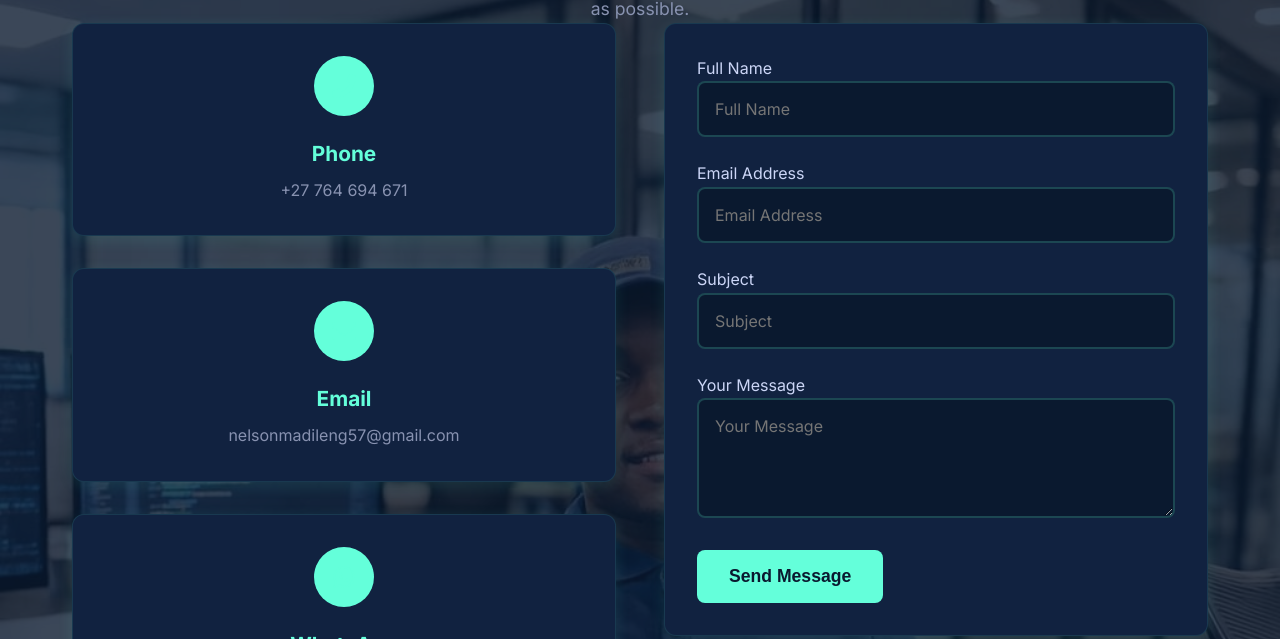
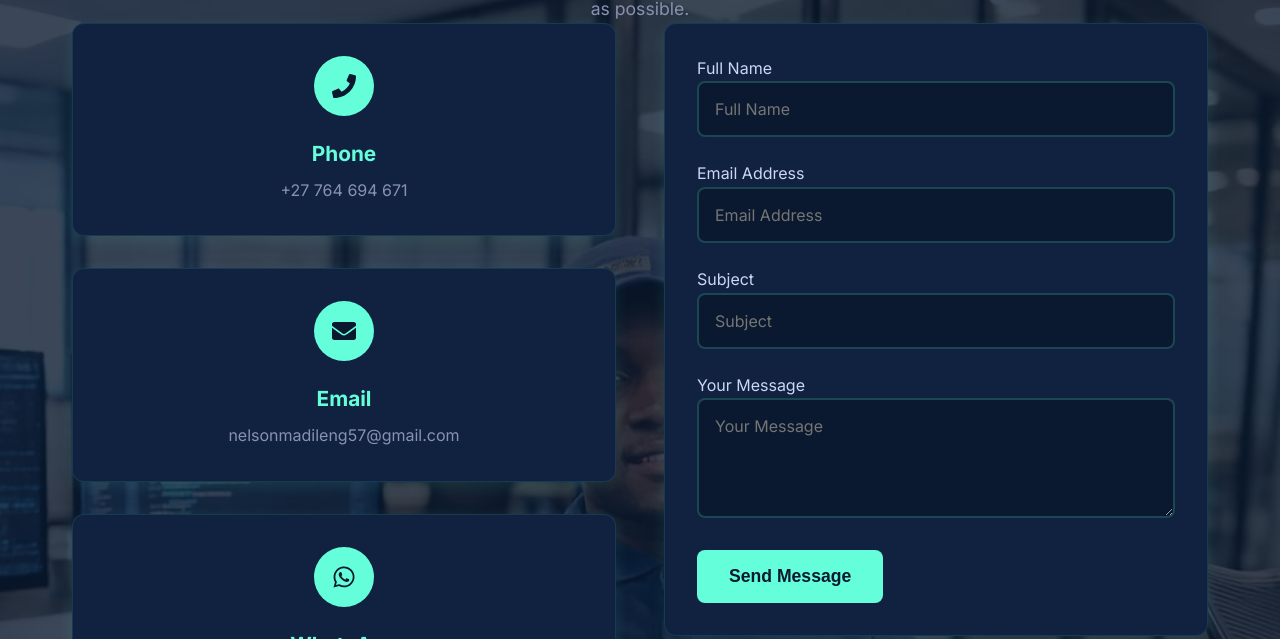
Before and after one commit to MRNMT/MRNMT_Portfolio, a React (Vite) app: page /contact in a window 1280 px wide. Shown: the part 262-901 px from the top of the page. Built offline with nearby package versions, Linux system fonts and the light colour scheme.

Commit message:
fix: updated contact icons for better visibility

```diff
--- a/src/pages/Contact.jsx
+++ b/src/pages/Contact.jsx
@@ -34,21 +34,21 @@ const Contact = () => {
           <div className="contact-info">
             <div className="contact-card">
               <div className="contact-icon">
-                <FaPhone style={{ fontSize: '1.5rem', color: 'var(--accent)' }} />
+                <FaPhone />
               </div>
               <h3>Phone</h3>
               <p>+27 764 694 671</p>
             </div>
             <div className="contact-card">
               <div className="contact-icon">
-                <FaEnvelope style={{ fontSize: '1.5rem', color: 'var(--accent)' }} />
+                <FaEnvelope />
               </div>
               <h3>Email</h3>
               <p>nelsonmadileng57@gmail.com</p>
             </div>
             <div className="contact-card">
               <div className="contact-icon">
-                <FaWhatsapp style={{ fontSize: '1.5rem', color: 'var(--accent)' }} />
+                <FaWhatsapp />
               </div>
               <h3>WhatsApp</h3>
               <p>
```
